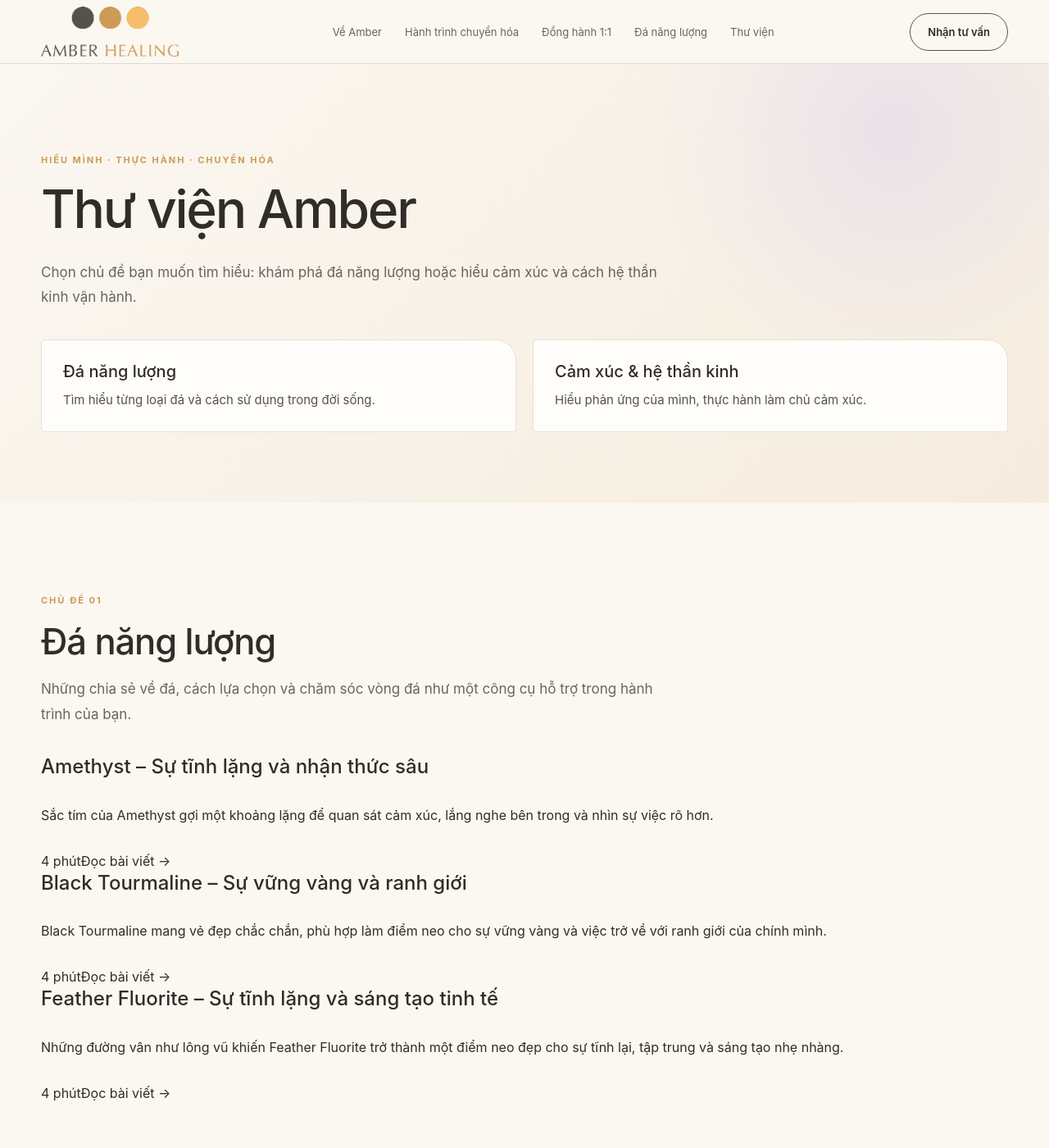
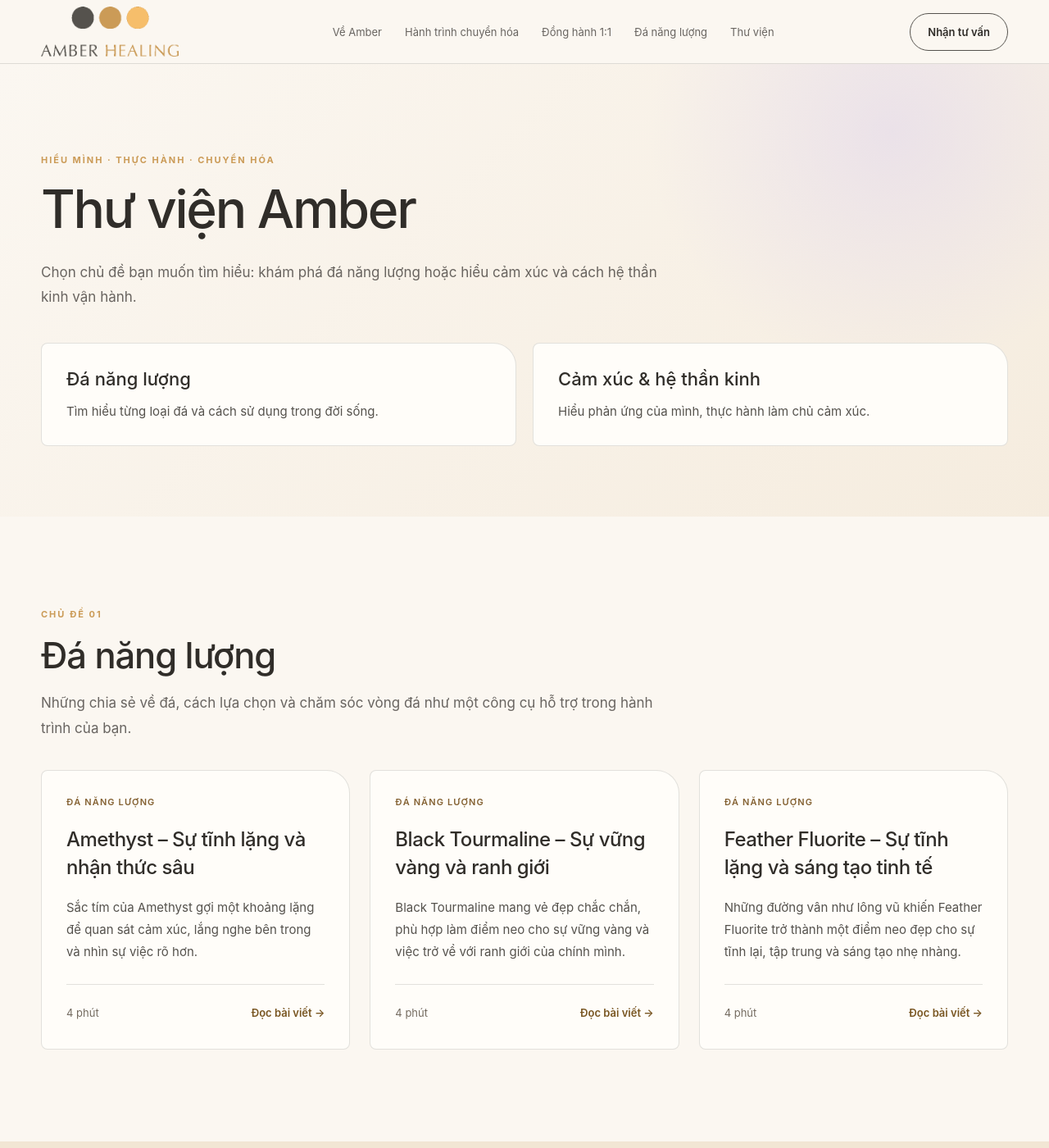
Before and after one commit to dinhhongngoc1511-wq/Amber-healing-website, a Jekyll site: the page built from docs/library.html, in a window 1280 px wide and 1400 px high. Shown: the whole window at 82% size. Built offline with Jekyll 4.4.1, drawn with Linux system fonts in a browser that asks for light colours; some of the changed text lies outside the part shown.

Commit message:
Fix library card grid, spacing, typography and responsive mobile layout

```diff
--- a/docs/library.html
+++ b/docs/library.html
@@ -4,11 +4,38 @@ title: Thư viện Amber
 permalink: /library.html
 description: Bài viết về đá năng lượng và cảm xúc, hệ thần kinh. Khám phá đá và thực hành làm chủ cảm xúc cùng Amber Healing.
 ---
-<!doctype html><html lang="vi"><head><meta charset="utf-8"><meta name="viewport" content="width=device-width,initial-scale=1"><meta name="description" content="{{ page.description }}"><title>Thư viện — Amber Healing</title><link rel="stylesheet" href="styles.css"><style>.library-topics{display:grid;grid-template-columns:1fr 1fr;gap:20px;margin-top:36px}.library-topics a{display:flex;flex-direction:column;gap:10px;padding:26px;border:1px solid var(--line);border-radius:5px 25px 5px 5px;background:var(--white)}.library-topics a:hover{border-color:var(--gold)}.library-topics strong{font-size:20px;font-weight:500}.library-topics span{font-size:15px;line-height:1.7;color:var(--charcoal)}.library-card-copy h3{font-size:24px;line-height:1.4;margin:0 0 16px}.library-series{margin-top:32px;padding:24px;border-left:3px solid var(--gold);background:var(--white)}.library-series h3{font-size:23px}.library-series p{line-height:1.7;margin-bottom:0}.library-grid{margin-top:32px}.section[id]{scroll-margin-top:90px}.library-card-copy{height:100%;display:flex;flex-direction:column}.library-card-meta{margin-top:auto;padding-top:20px}@media(max-width:680px){.library-topics{grid-template-columns:1fr}.library-card-copy h3{font-size:22px}}</style></head><body>
+<!doctype html><html lang="vi"><head><meta charset="utf-8"><meta name="viewport" content="width=device-width,initial-scale=1"><meta name="description" content="{{ page.description }}"><title>Thư viện — Amber Healing</title><link rel="stylesheet" href="styles.css"><style>
+.library-topics{display:grid;grid-template-columns:repeat(2,minmax(0,1fr));gap:20px;margin-top:40px}
+.library-topics a{display:flex;flex-direction:column;gap:12px;padding:28px 30px;border:1px solid var(--line);border-radius:8px 28px 8px 8px;background:var(--white);transition:border-color .2s,transform .2s}
+.library-topics a:hover{border-color:var(--gold);transform:translateY(-2px)}
+.library-topics strong{font-size:22px;font-weight:500;line-height:1.4}
+.library-topics span{font-size:15px;line-height:1.7;color:var(--charcoal)}
+.library-grid{display:grid;grid-template-columns:repeat(2,minmax(0,1fr));gap:24px;margin-top:36px;align-items:stretch}
+#da-nang-luong .library-grid{grid-template-columns:repeat(3,minmax(0,1fr))}
+.library-card{min-width:0;overflow:hidden;border:1px solid var(--line);border-radius:8px 28px 8px 8px;background:var(--white);transition:border-color .2s,box-shadow .2s}
+.library-card:hover{border-color:var(--gold);box-shadow:0 10px 30px rgba(85,63,42,.06)}
+.library-card-copy{display:flex;flex-direction:column;height:100%;min-height:300px;padding:30px}
+.library-card-copy .library-card-kicker{margin:0 0 20px;font-size:11px;line-height:1.6;letter-spacing:.1em;text-transform:uppercase;font-weight:600;color:#846132}
+.library-card-copy h3{font-size:24px;font-weight:500;line-height:1.4;letter-spacing:-.02em;margin:0 0 18px;overflow-wrap:anywhere}
+.library-card-copy h3 a{display:block}
+.library-card-copy>p:not(.library-card-kicker){font-size:15px;line-height:1.8;color:var(--charcoal);margin:0 0 26px;overflow-wrap:anywhere}
+.library-card-meta{display:flex;flex-wrap:wrap;align-items:center;justify-content:space-between;gap:14px 24px;margin-top:auto;padding-top:20px;border-top:1px solid var(--line);font-size:13px;line-height:1.6}
+.library-card-meta>span{color:#746b60;white-space:nowrap}
+.library-card-meta .link{display:inline-flex;align-items:center;color:#795622;font-weight:600;text-decoration:none;white-space:nowrap;padding:4px 0}
+.library-card-meta .link:hover{text-decoration:underline;text-underline-offset:4px}
+.library-series{display:flex;flex-direction:column;gap:10px;margin-top:32px;padding:24px 28px;border:1px solid var(--line);border-left:3px solid var(--gold);border-radius:4px;background:rgba(255,253,249,.6)}
+.library-series h3{font-size:22px;line-height:1.4;margin:0}
+.library-series p{font-size:15px;line-height:1.7;color:var(--charcoal);margin:0}
+.section[id]{scroll-margin-top:100px}
+.library-topics a:focus-visible,.library-card a:focus-visible{outline:3px solid var(--gold);outline-offset:5px}
+@media(max-width:980px){#da-nang-luong .library-grid{grid-template-columns:repeat(2,minmax(0,1fr))}}
+@media(max-width:680px){.library-topics,.library-grid,#da-nang-luong .library-grid{grid-template-columns:minmax(0,1fr)}.library-grid{gap:18px;margin-top:28px}.library-topics a{padding:24px}.library-card-copy{padding:25px;min-height:0}.library-card-copy h3{font-size:23px}.library-card-copy>p:not(.library-card-kicker){font-size:15px;margin-bottom:24px}.library-series{padding:22px}.library-card-meta{margin-top:4px}.section[id]{scroll-margin-top:84px}}
+@media(prefers-reduced-motion:reduce){.library-topics a,.library-card{transition:none}.library-topics a:hover{transform:none}}
+</style></head><body>
 <header class="header"><div class="shell header-inner"><a href="index.html"><img class="logo" src="logo-web.png" alt="Amber Healing — Trang chủ"></a><nav class="nav" aria-label="Điều hướng chính"><a href="about.html">Về Amber</a><a href="innershift.html">Hành trình chuyển hóa</a><a href="coaching.html">Đồng hành 1:1</a><a href="stones.html">Đá năng lượng</a><a href="library.html">Thư viện</a></nav><div class="header-actions"><a class="pill" href="contact.html">Nhận tư vấn</a><button class="menu-toggle" aria-label="Mở menu" aria-expanded="false" aria-controls="mobile-menu">☰</button></div></div></header><nav class="mobile-nav" id="mobile-menu" aria-label="Điều hướng trên điện thoại"><a href="index.html">Trang chủ</a><a href="about.html">Về Amber</a><a href="innershift.html">Hành trình chuyển hóa</a><a href="coaching.html">Đồng hành 1:1</a><a href="stones.html">Đá năng lượng</a><a href="library.html">Thư viện</a><a href="contact.html">Nhận tư vấn</a></nav>
 <main>
 <section class="page-hero"><div class="shell"><p class="eyebrow">Hiểu mình · Thực hành · Chuyển hóa</p><h1 class="display">Thư viện Amber</h1><p class="lead">Chọn chủ đề bạn muốn tìm hiểu: khám phá đá năng lượng hoặc hiểu cảm xúc và cách hệ thần kinh vận hành.</p><nav class="library-topics" aria-label="Chọn chủ đề"><a href="#da-nang-luong"><strong>Đá năng lượng</strong><span>Tìm hiểu từng loại đá và cách sử dụng trong đời sống.</span></a><a href="#cam-xuc"><strong>Cảm xúc &amp; hệ thần kinh</strong><span>Hiểu phản ứng của mình, thực hành làm chủ cảm xúc.</span></a></nav></div></section>
-<section class="section" id="da-nang-luong"><div class="shell"><p class="eyebrow">Chủ đề 01</p><h2>Đá năng lượng</h2><p class="lead">Những chia sẻ về đá, cách lựa chọn và chăm sóc vòng đá như một công cụ hỗ trợ trong hành trình của bạn.</p>{% assign stone_posts = site.posts | where: "category", "Đá năng lượng" %}<div class="library-grid">{% for post in stone_posts %}<article class="library-card"><div class="library-card-copy"><h3><a href="{{ post.url | relative_url }}">{{ post.title | escape }}</a></h3><p>{{ post.description | default: post.excerpt | strip_html | strip_newlines | truncate: 170 }}</p><div class="library-card-meta"><span>{{ post.reading_time | default: "Bài viết" | escape }}</span><a class="link" href="{{ post.url | relative_url }}">Đọc bài viết →</a></div></div></article>{% else %}<p>Các bài viết về đá năng lượng sẽ được cập nhật tại đây.</p>{% endfor %}</div></div></section>
-<section class="section soft" id="cam-xuc"><div class="shell"><p class="eyebrow">Chủ đề 02 · Làm chủ cảm xúc</p><h2>Cảm xúc &amp; hệ thần kinh</h2><p class="lead">Hiểu điều gì diễn ra trước một phản ứng, nhận diện khuôn mẫu quen thuộc và thực hành những lựa chọn có ý thức hơn.</p><div class="library-series"><h3>Chuỗi bài: Từ phản ứng đến lựa chọn</h3><p>Bắt đầu từ phần 1 và đọc theo thứ tự để từng bước hiểu và thực hành.</p></div>{% assign emotion_posts = site.posts | where: "category", "Cảm xúc & hệ thần kinh" | sort: "series_order" %}<div class="library-grid">{% for post in emotion_posts %}<article class="library-card"><div class="library-card-copy"><h3><a href="{{ post.url | relative_url }}">{{ post.title | escape }}</a></h3><p>{{ post.description | default: post.excerpt | strip_html | strip_newlines | truncate: 170 }}</p><div class="library-card-meta"><span>{{ post.reading_time | default: "Bài viết" | escape }}</span><a class="link" href="{{ post.url | relative_url }}">Đọc bài viết →</a></div></div></article>{% else %}<p>Các bài viết về cảm xúc và hệ thần kinh sẽ được cập nhật tại đây.</p>{% endfor %}</div></div></section>
+<section class="section" id="da-nang-luong"><div class="shell"><p class="eyebrow">Chủ đề 01</p><h2>Đá năng lượng</h2><p class="lead">Những chia sẻ về đá, cách lựa chọn và chăm sóc vòng đá như một công cụ hỗ trợ trong hành trình của bạn.</p>{% assign stone_posts = site.posts | where: "category", "Đá năng lượng" %}<div class="library-grid">{% for post in stone_posts %}<article class="library-card"><div class="library-card-copy"><p class="library-card-kicker">{{ post.category | escape }}</p><h3><a href="{{ post.url | relative_url }}">{{ post.title | escape }}</a></h3><p>{{ post.description | default: post.excerpt | strip_html | strip_newlines | truncate: 170 }}</p><div class="library-card-meta"><span>{{ post.reading_time | default: "Bài viết" | escape }}</span><a class="link" href="{{ post.url | relative_url }}">Đọc bài viết →</a></div></div></article>{% else %}<p>Các bài viết về đá năng lượng sẽ được cập nhật tại đây.</p>{% endfor %}</div></div></section>
+<section class="section soft" id="cam-xuc"><div class="shell"><p class="eyebrow">Chủ đề 02 · Làm chủ cảm xúc</p><h2>Cảm xúc &amp; hệ thần kinh</h2><p class="lead">Hiểu điều gì diễn ra trước một phản ứng, nhận diện khuôn mẫu quen thuộc và thực hành những lựa chọn có ý thức hơn.</p><div class="library-series"><h3>Chuỗi bài: Từ phản ứng đến lựa chọn</h3><p>Bắt đầu từ phần 1 và đọc theo thứ tự để từng bước hiểu và thực hành.</p></div>{% assign emotion_posts = site.posts | where: "category", "Cảm xúc & hệ thần kinh" | sort: "series_order" %}<div class="library-grid">{% for post in emotion_posts %}<article class="library-card"><div class="library-card-copy"><p class="library-card-kicker">{{ post.category | escape }}</p><h3><a href="{{ post.url | relative_url }}">{{ post.title | escape }}</a></h3><p>{{ post.description | default: post.excerpt | strip_html | strip_newlines | truncate: 170 }}</p><div class="library-card-meta"><span>{{ post.reading_time | default: "Bài viết" | escape }}</span><a class="link" href="{{ post.url | relative_url }}">Đọc bài viết →</a></div></div></article>{% else %}<p>Các bài viết về cảm xúc và hệ thần kinh sẽ được cập nhật tại đây.</p>{% endfor %}</div></div></section>
 <section class="cta"><div class="shell"><h2>Bạn muốn tìm hiểu sâu hơn về chủ đề nào?</h2><p>Hãy gửi câu hỏi hoặc chia sẻ điều bạn đang trải qua với Amber.</p><a class="button gold" href="contact.html">Gửi câu hỏi cho Amber</a></div></section></main>
 <footer class="footer"><div class="shell footer-grid"><div><a href="index.html"><img class="logo" src="logo-web.png" alt="Amber Healing"></a><p>Mọi chuyển hóa bền vững đều bắt đầu từ bên trong.</p></div><div><h4>Khám phá</h4><a href="innershift.html">Chuyển hóa bền vững</a><a href="coaching.html">Đồng hành 1:1</a><a href="stones.html">Đá năng lượng</a></div><div><h4>Kết nối</h4><a href="guide.html">Vickki Ngọc</a><a href="library.html">Thư viện Amber</a><a href="contact.html">Nhận tư vấn</a></div></div><div class="shell"><p class="copyright">© 2026 Amber Healing.</p></div></footer><script src="script.js"></script></body></html>
```
